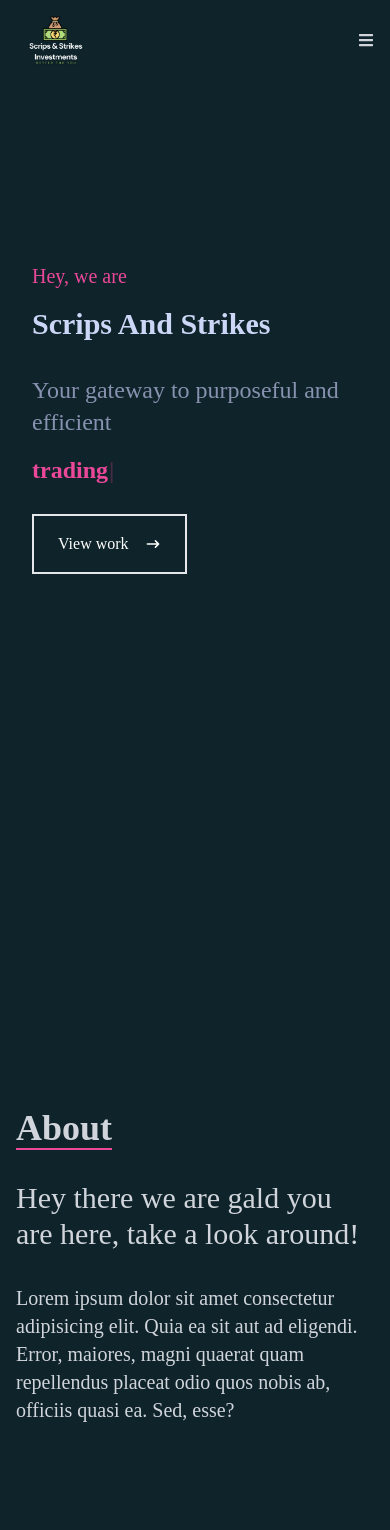
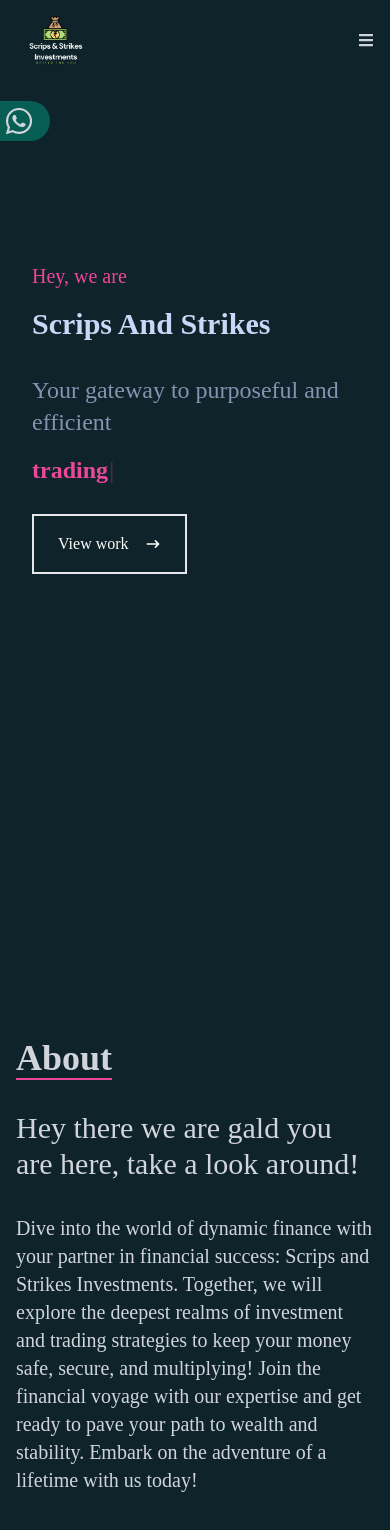
Before and after one commit to aryanthesaini/scripsandstrikes, a React (Create React App) app: page / in a window 390 px wide. Shown: the top 1530 px of the page. Built offline with nearby package versions, Linux system fonts and the light colour scheme; the HTML template or start-up script is replaced by a standard one.

Commit message:
pop on mobile device

```diff
--- a/src/components/About.jsx
+++ b/src/components/About.jsx
@@ -18,10 +18,13 @@
           </div>
           <div>
             <p className='text-xl'>
-              Lorem ipsum dolor sit amet consectetur adipisicing elit. Quia ea
-              sit aut ad eligendi. Error, maiores, magni quaerat quam
-              repellendus placeat odio quos nobis ab, officiis quasi ea. Sed,
-              esse?
+              Dive into the world of dynamic finance with your partner in
+              financial success: Scrips and Strikes Investments. Together, we
+              will explore the deepest realms of investment and trading
+              strategies to keep your money safe, secure, and multiplying! Join
+              the financial voyage with our expertise and get ready to pave your
+              path to wealth and stability. Embark on the adventure of a
+              lifetime with us today!
             </p>
           </div>
         </div>
--- a/src/components/Navbar.jsx
+++ b/src/components/Navbar.jsx
@@ -6,6 +6,7 @@
   FaFacebook,
   FaPhone,
   FaWhatsapp,
+  FaInstagram,
 } from 'react-icons/fa';
 const Navbar = () => {
   const [nav, setNav] = useState(false);
@@ -44,16 +45,16 @@
       </ul>
 
       {/* social icons */}
-      <div className='hidden lg:flex fixed flex-col top-[35%] left-0 '>
+      <div className=' top-[12%] lg:flex fixed flex-col lg:top-[35%] left-0 '>
         <ul>
-          <li className='w-[160px] h-[60px] flex justify-between items-center ml-[-100px] hover:ml-[-10px] duration-300 bg-pink-500 rounded-e-full '>
+          <li className='w-[150px] h-[40px] lg:w-[160px] lg:h-[60px] flex justify-between items-center ml-[-100px] hover:ml-[-10px] duration-300 bg-[#075e54] rounded-e-full '>
             <a
               className='flex justify-between items-center w-full text-gray-300'
               href='/'>
               WhatsApp <FaWhatsapp size={30} />
             </a>
           </li>
-          <li className='w-[160px] h-[60px] flex justify-between items-center ml-[-100px] hover:ml-[-10px] duration-300 bg-pink-500 rounded-e-full'>
+          <li className='hidden w-[160px] h-[60px] lg:flex justify-between items-center ml-[-100px] hover:ml-[-10px] duration-300 bg-[#616087] rounded-e-full'>
             <a
               className='flex justify-between items-center w-full text-gray-300'
               href='/'>
@@ -61,11 +62,11 @@
               <FaPhone size={30} />
             </a>
           </li>
-          <li className='w-[160px] h-[60px] flex justify-between items-center ml-[-100px] hover:ml-[-10px] duration-300 bg-pink-500 rounded-e-full'>
+          <li className=' ig hidden w-[160px] h-[60px] lg:flex justify-between items-center ml-[-100px] hover:ml-[-10px] duration-300 bg-pink-500 rounded-e-full'>
             <a
               className='flex justify-between items-center w-full text-gray-300'
               href='/'>
-              Facebook <FaFacebook size={30} />
+              Instagram <FaInstagram size={30} />
             </a>
           </li>
         </ul>
--- a/src/index.css
+++ b/src/index.css
@@ -14,3 +14,32 @@
     @apply cursor-pointer;
   }
 }
+
+.ig {
+  background: #f09433;
+  background: -moz-linear-gradient(
+    45deg,
+    #f09433 0%,
+    #e6683c 25%,
+    #dc2743 50%,
+    #cc2366 75%,
+    #bc1888 100%
+  );
+  background: -webkit-linear-gradient(
+    45deg,
+    #f09433 0%,
+    #e6683c 25%,
+    #dc2743 50%,
+    #cc2366 75%,
+    #bc1888 100%
+  );
+  background: linear-gradient(
+    45deg,
+    #f09433 0%,
+    #e6683c 25%,
+    #dc2743 50%,
+    #cc2366 75%,
+    #bc1888 100%
+  );
+  filter: progid:DXImageTransform.Microsoft.gradient( startColorstr='#f09433', endColorstr='#bc1888',GradientType=1 );
+}
```
